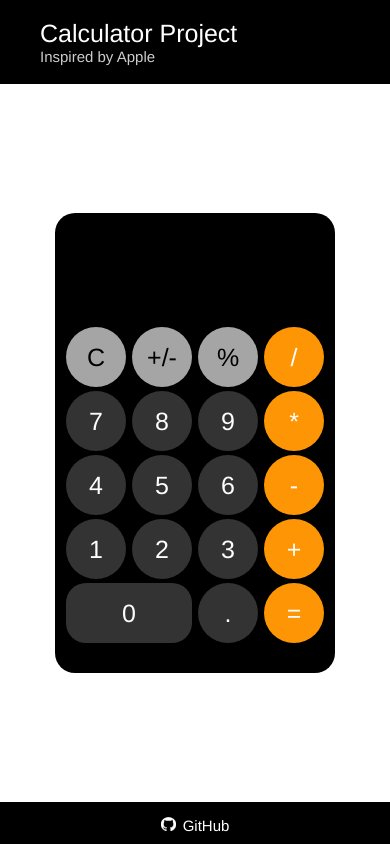
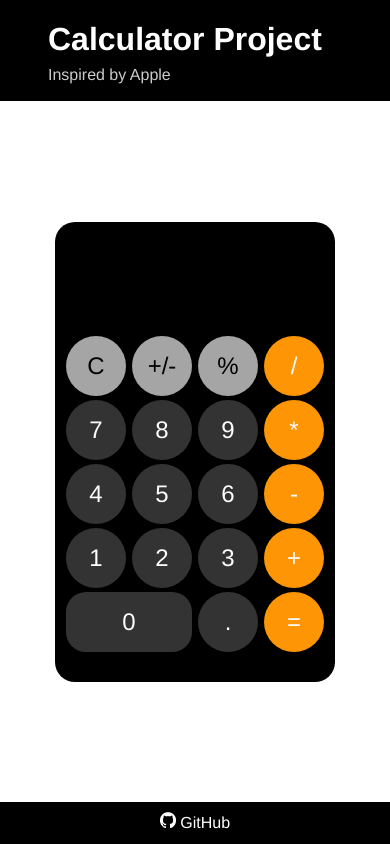
Before and after one commit to simokhin/Calculator, a plain HTML site: page index.html in a window 390 px wide. Drawn offline with Linux system fonts and the light colour scheme.

Commit message:
Little improvement for responsivness

```diff
--- /dev/null
+++ b/css-reset.css
@@ -0,0 +1,34 @@
+/*
+  Josh's Custom CSS Reset
+  https://www.joshwcomeau.com/css/custom-css-reset/
+*/
+
+*, *::before, *::after {
+  box-sizing: border-box;
+}
+
+* {
+  margin: 0;
+}
+
+body {
+  line-height: 1.5;
+  -webkit-font-smoothing: antialiased;
+}
+
+img, picture, video, canvas, svg {
+  display: block;
+  max-width: 100%;
+}
+
+input, button, textarea, select {
+  font: inherit;
+}
+
+p, h1, h2, h3, h4, h5, h6 {
+  overflow-wrap: break-word;
+}
+
+#root, #__next {
+  isolation: isolate;
+}
--- a/index.html
+++ b/index.html
@@ -3,13 +3,14 @@
     <head>
         <meta charset="UTF-8">
         <title>Calculator Project</title>
+        <link rel="stylesheet" href="./css-reset.css">
         <link rel="stylesheet" href="./style.css">
         <script src="./calculator.js" defer></script>
     </head>
     <body>
         <header>
             <h1 id="title">Calculator Project</h1>
-            <h2 id="title2">Inspired by Apple</h2>
+            <p id="title2">Inspired by Apple</p>
         </header>
         <div id="content">
             <div id="calculator">
--- a/style.css
+++ b/style.css
@@ -1,18 +1,13 @@
 * {
     font-family: Helvetica, sans-serif;
-    font-size: 25px;
-    font-weight: 500;
-    padding: 0px;
-    margin: 0px;
-    box-sizing: border-box;
 }
 
 body {
-    background-color: white;
+    background-color: #ffffff;
 }
 
 header {
-    height: 10vh;
+    height: 12vh;
     background-color: #000000;
     display: flex;
     flex-direction: column;
@@ -20,7 +15,7 @@ header {
 }
 
 #title, #title2 {
-    padding-left: 40px;
+    padding-left: 3rem;
     cursor: default;
 }
 
@@ -30,17 +25,16 @@ header {
 }
 
 #title {
-    color: white;
+    color: #ffffff;
 }
 
 #title2 {
-    color: white;
-    font-size: 15px;
+    color: #ffffff;
     opacity: 80%;
 }
 
 #content {
-    height: 85vh;
+    height: 83vh;
     display: flex;
     justify-content: center;
     align-items: center;
@@ -65,7 +59,7 @@ input {
     margin-bottom: 10px;
     background-color: #000000;
     border: none;
-    color: white;
+    color: #ffffff;
     text-align: right;
 }
 
@@ -87,6 +81,8 @@ button {
     border: none;
     border-radius: 50%;
     cursor: pointer;
+    font-size: 1.5rem;
+    font-weight: 500;
 }
 
 #zero {
@@ -107,7 +103,7 @@ button {
 
 .light-grey-button {
     background-color: #a5a5a5;
-    color: black;
+    color: #000000;
 }
 
 button:hover{
@@ -116,19 +112,19 @@ button:hover{
 
 footer {
     height: 5vh;
-    background-color: black;
+    background-color: #000000;
     display: flex;
     justify-content: center;
     align-items: center;
 }
 
 #github-logo {
-    width: 15px;
+    display: inline;
+    width: 1rem;
 }
 
 #github-link {
-    font-size: 15px;
-    color: white;
+    color: #ffffff;
     text-decoration: none;
 }
 
```
